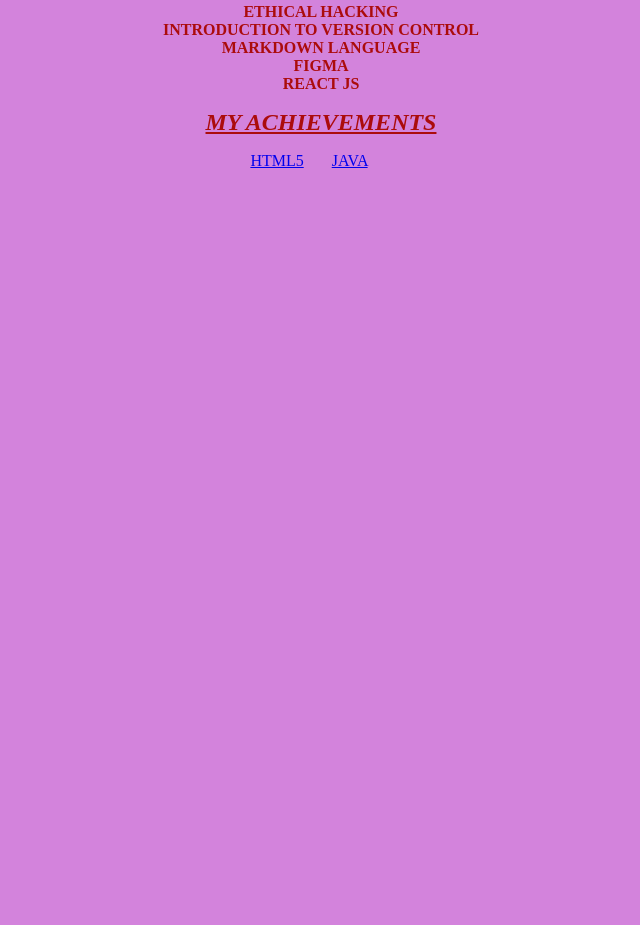
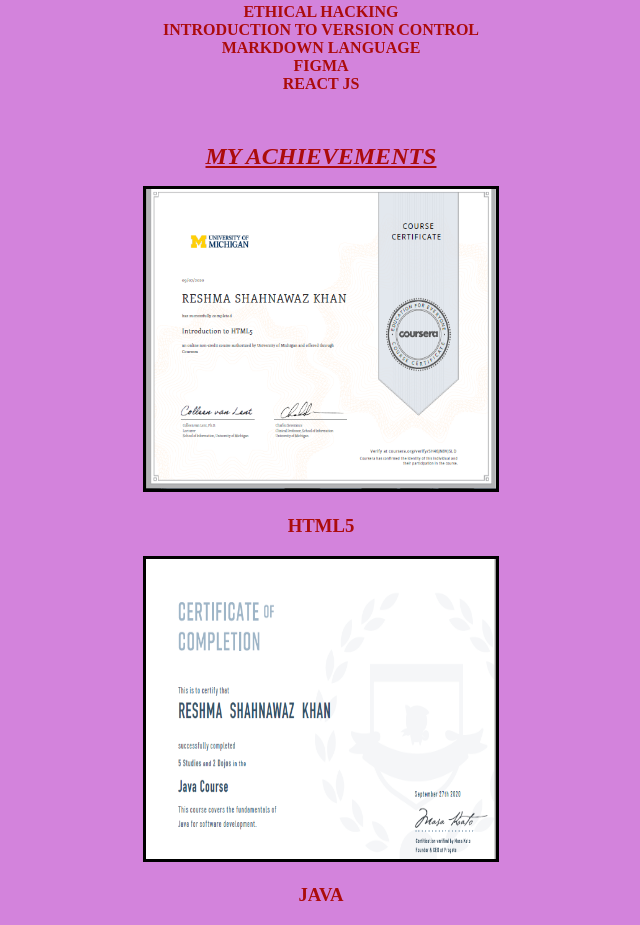
Before and after one commit to Reshma372/WDLEXP2, a plain HTML site: page skills.html in a window 1280 px wide. Shown: the part 512-1437 px from the top of the page, without its empty margins (319-959 px from the left). Before the commit the page ends 800 px from the top, so only its background shows below. Drawn offline with Linux system fonts and the light colour scheme.

Commit message:
first file

```diff
--- a/skills.html
+++ b/skills.html
@@ -55,22 +55,27 @@
 
   </p>
 </div>
+<br>
 
 <div align="center"></div>
 
 <p align="center">
     <font color ="AB0C0C" size="+2"><b><i><u>MY ACHIEVEMENTS</u></i></b> </font>
+
 </p>
 
 
 
 <div align="center">
+<p align="center">
+    <img src="images/cer.html5.png" height="300" width="350" alt="" border="+3">
+                    <h3><font color="AB0C0C">HTML5</font></h3></p>
 
-    <span><a href="file:///D:/my_cetificates/Coursera%20SH46JN8VJSLD.pdf"> HTML5</a></span>
-    &nbsp;&nbsp;&nbsp;&nbsp;&nbsp;
-    <span><a href="file:///D:/my_cetificates/JAVA.CERTIFICATE.pdf">JAVA</a></span>
-    &nbsp;&nbsp;&nbsp;&nbsp;&nbsp;
-    </div>
+
+<p align="center">
+    <img src="images/cer.java.png" height="300" width="350" alt="" border="+3">
+                    <h3><font color="AB0C0C">JAVA</font></h3></p>
+
 
 
 
```
Also changed, not shown: images/cer.html5.png (added), images/cer.java.png (added), 2 other files.
